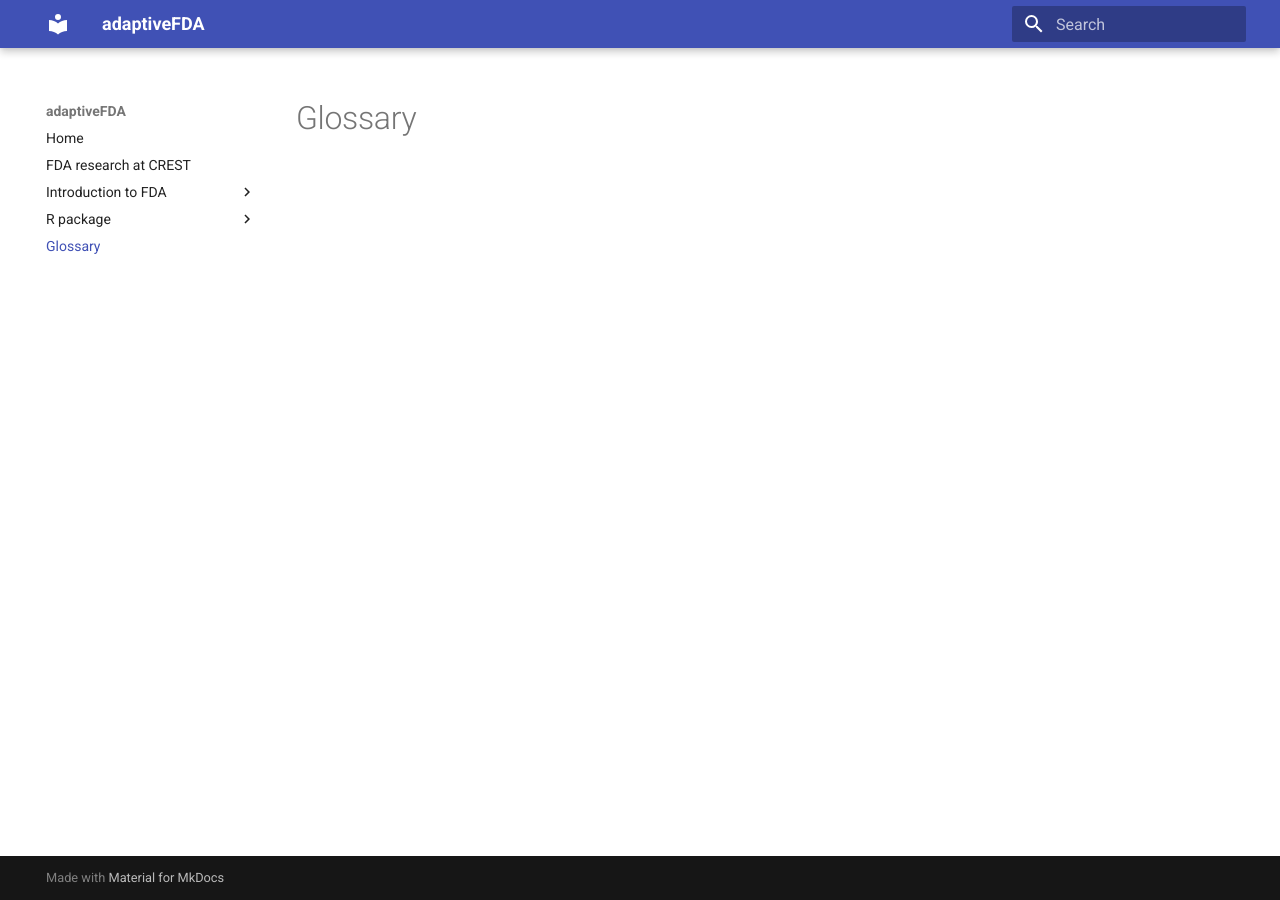
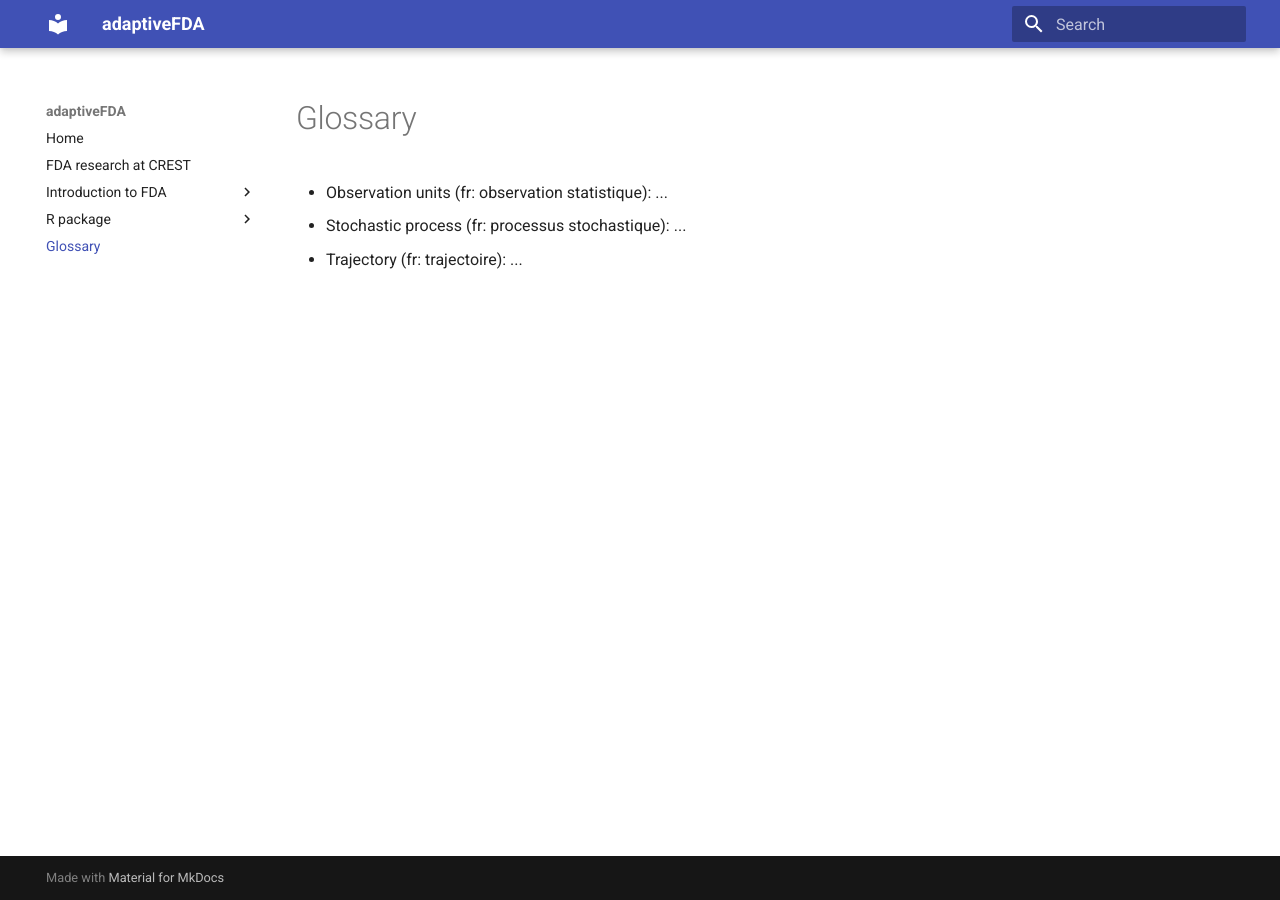
Before and after one commit to adaptive-FDA/quick-start, an MkDocs documentation site: the page built from docs/glossary.md, in a window 1280 px wide. Built offline with MkDocs 1.6.1 and Material for MkDocs 9.7.7, drawn with Linux system fonts in a browser that asks for light colours.

Commit message:
Update glossary.md

```diff
--- a/docs/glossary.md
+++ b/docs/glossary.md
@@ -1 +1,5 @@
 # Glossary
+
+- Observation units (fr: observation statistique): ...
+- Stochastic process (fr: processus stochastique): ...
+- Trajectory (fr: trajectoire): ...
```
